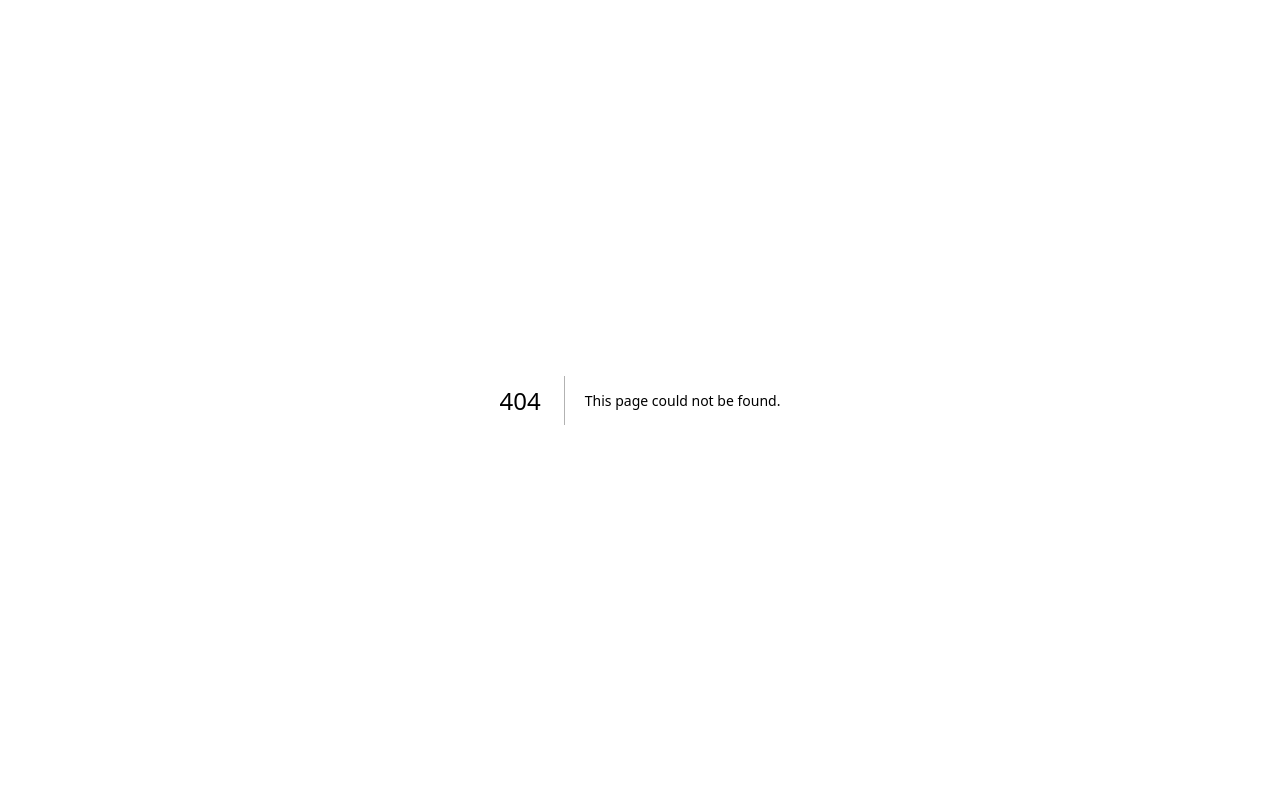
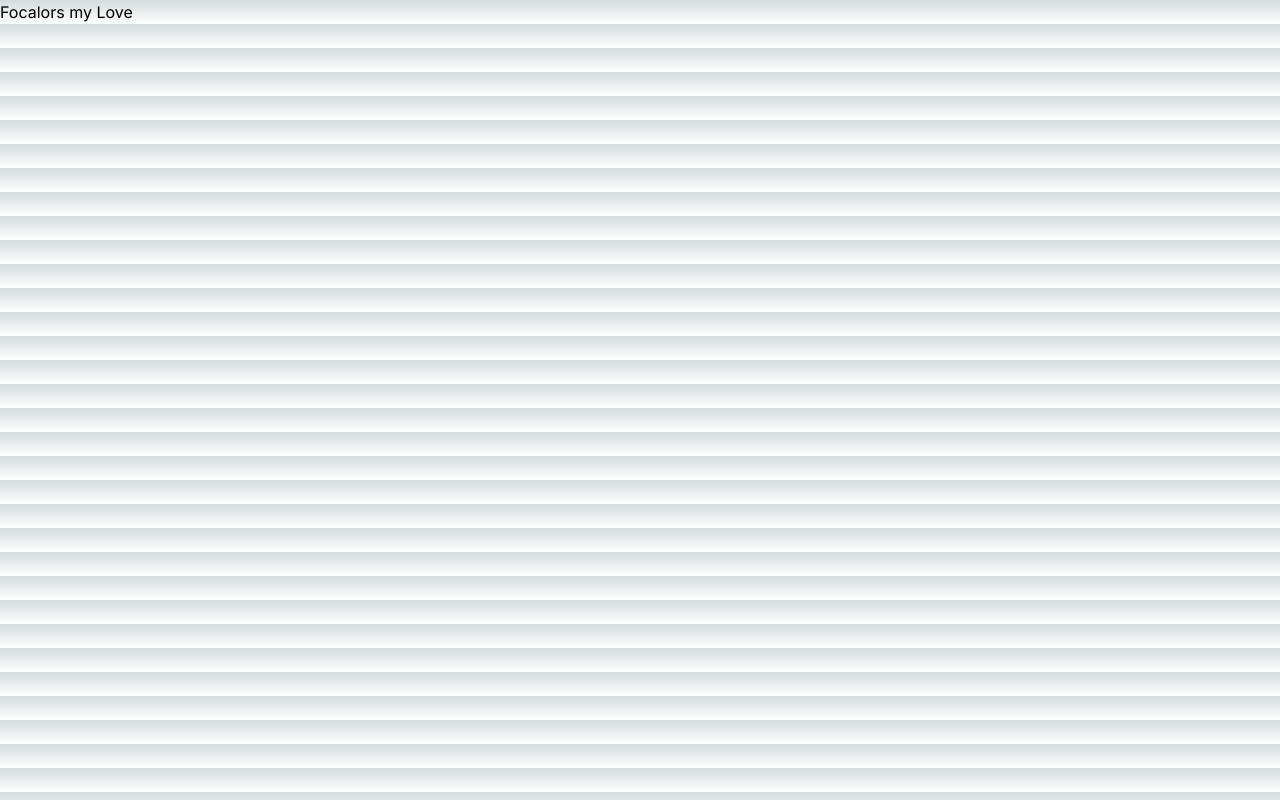
Before and after one commit to GamingSlayerNS/Opera-Epiclese-old, a Next.js app: page /focalors in a window 1280 px wide. Before the commit this address had no page. Built offline with nearby package versions, Linux system fonts and the light colour scheme.

Commit message:
messing with routes

```diff
--- /dev/null
+++ b/src/app/focalors/page.tsx
@@ -0,0 +1,3 @@
+export default function Focalors() {
+    return <div> Focalors my Love </div>
+}
--- /dev/null
+++ b/src/app/hutao/page.tsx
@@ -0,0 +1,3 @@
+export default function HuTao() {
+    return <div> Hu Tao my Love </div>
+}
```
